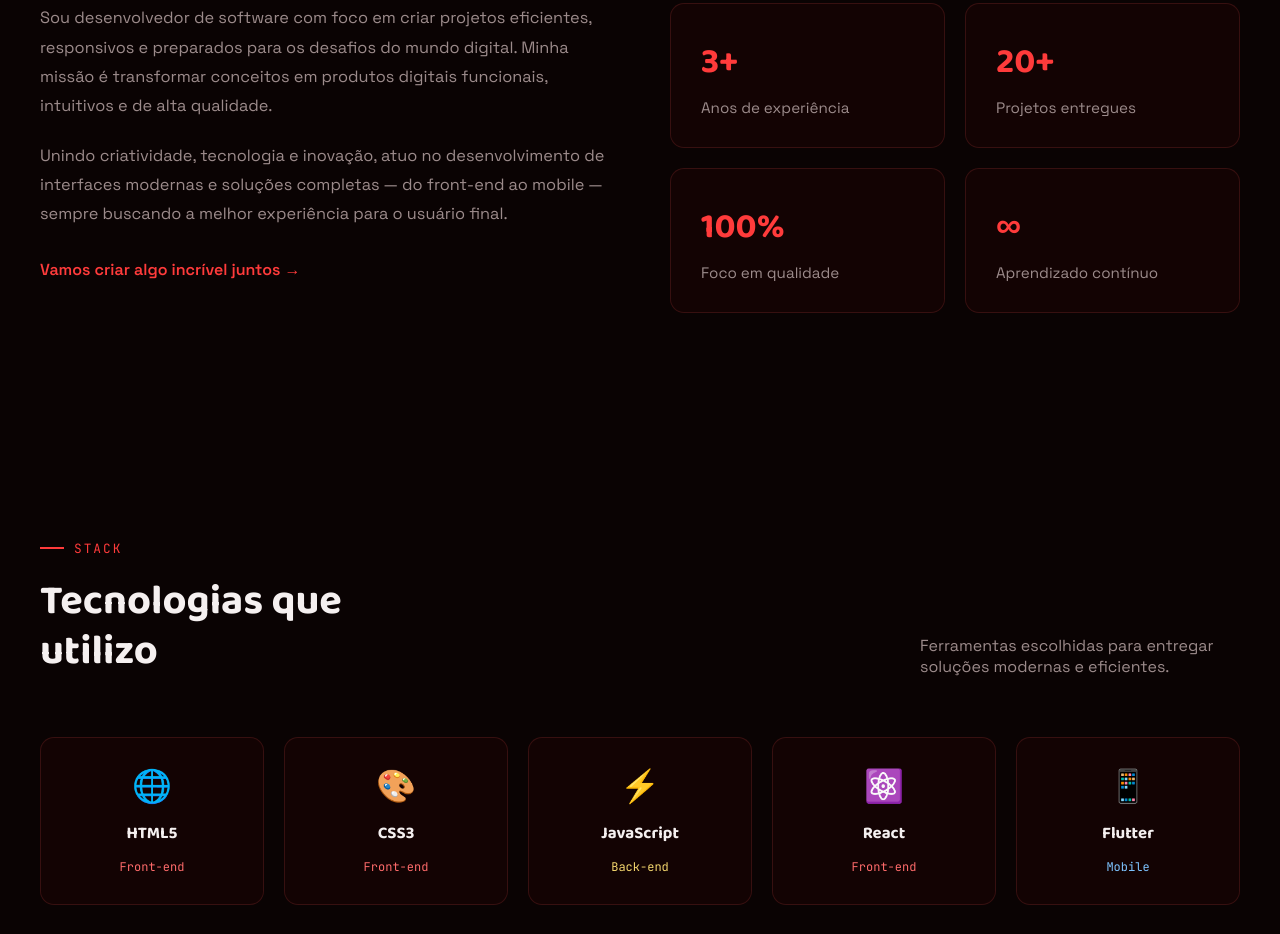
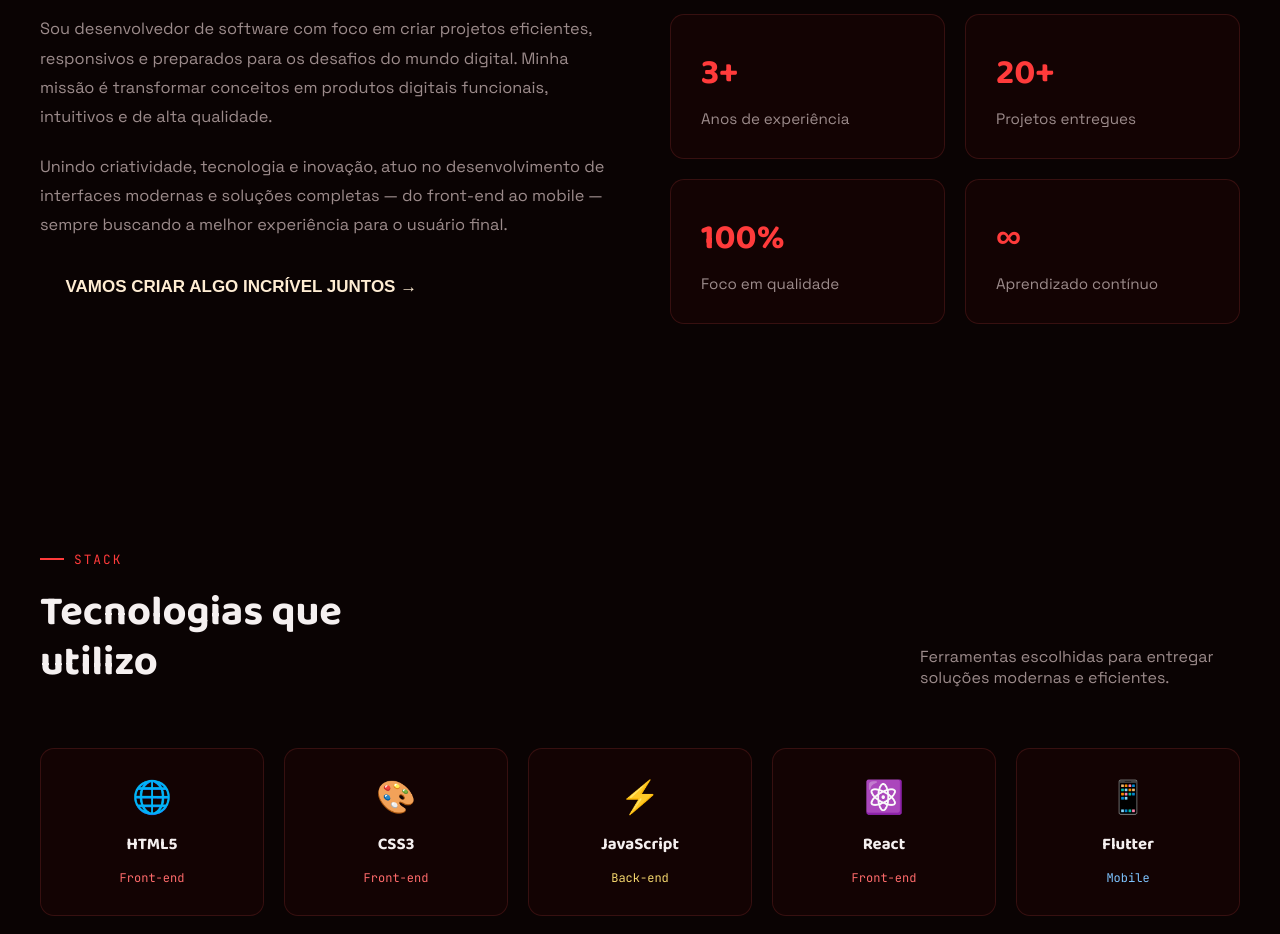
Before and after one commit to kawehora/meu-portifolio, a plain HTML site: page index.html in a window 1280 px wide. Shown: the part 1146-2080 px from the top of the page. Drawn offline with Linux system fonts and the light colour scheme.

Commit message:
Adicionei botão animado

```diff
--- a/index.html
+++ b/index.html
@@ -135,7 +135,9 @@
           <p>
             Unindo criatividade, tecnologia e inovação, atuo no desenvolvimento de interfaces modernas e soluções completas — do front-end ao mobile — sempre buscando a melhor experiência para o usuário final.
           </p>
-          <a href="#contato" class="link-arrow">Vamos criar algo incrível juntos →</a>
+          <!-- Botão animado -->
+        <button href="#contato" class="btn">Vamos criar algo incrível juntos → </button>
+
         </div>
 
         <div class="stats-grid">
@@ -287,7 +289,7 @@
   </section>
 
   <footer class="footer">
-    <p>&copy; <span id="year"></span> Dev. Todos os direitos reservados.</p>
+    <p>&copy; <span id="year"></span> Kawe-Dev. Todos os direitos reservados.</p>
   </footer>
 
   <script src="script.js"></script>
--- a/style.css
+++ b/style.css
@@ -458,17 +458,58 @@ a {
   font-size: 1.02rem;
 }
 
-.link-arrow {
-  color: var(--red-light);
-  font-weight: 600;
-  display: inline-block;
-  margin-top: 10px;
-  transition: gap 0.25s ease, opacity 0.25s ease;
+
+
+.btn {
+  font-size: 17px;
+  background: transparent;
+  border: none;
+  padding: 1em 1.5em;
+  color: #ffedd3;
+  text-transform: uppercase;
+  position: relative;
+  transition: 0.5s ease;
+  cursor: pointer;
 }
 
-.link-arrow:hover {
-  opacity: 0.8;
+.btn::before {
+  content: "";
+  position: absolute;
+  left: 0;
+  bottom: 0;
+  height: 2px;
+  width: 0;
+  background-color: var(--red-light);
+  transition: 0.5s ease;
 }
+
+.btn:hover {
+  color: var(--red-light);
+  transition-delay: 0.5s;
+}
+
+.btn:hover::before {
+  width: 100%;
+}
+
+.btn::after {
+  content: "";
+  position: absolute;
+  left: 0;
+  bottom: 0;
+  height: 0;
+  width: 100%;
+  background-color: #ffc506;
+  transition: 0.4s ease;
+  z-index: -1;
+}
+
+.btn:hover::after {
+  height: 100%;
+  transition-delay: 0.4s;
+  color: aliceblue;
+}
+
 
 .stats-grid {
   display: grid;
```
